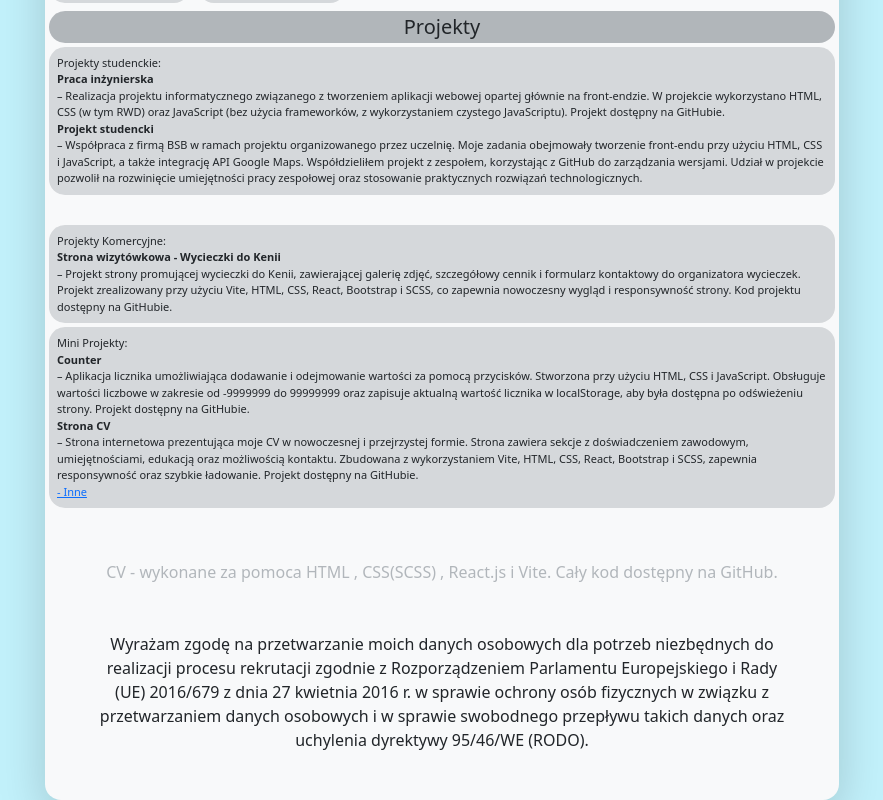
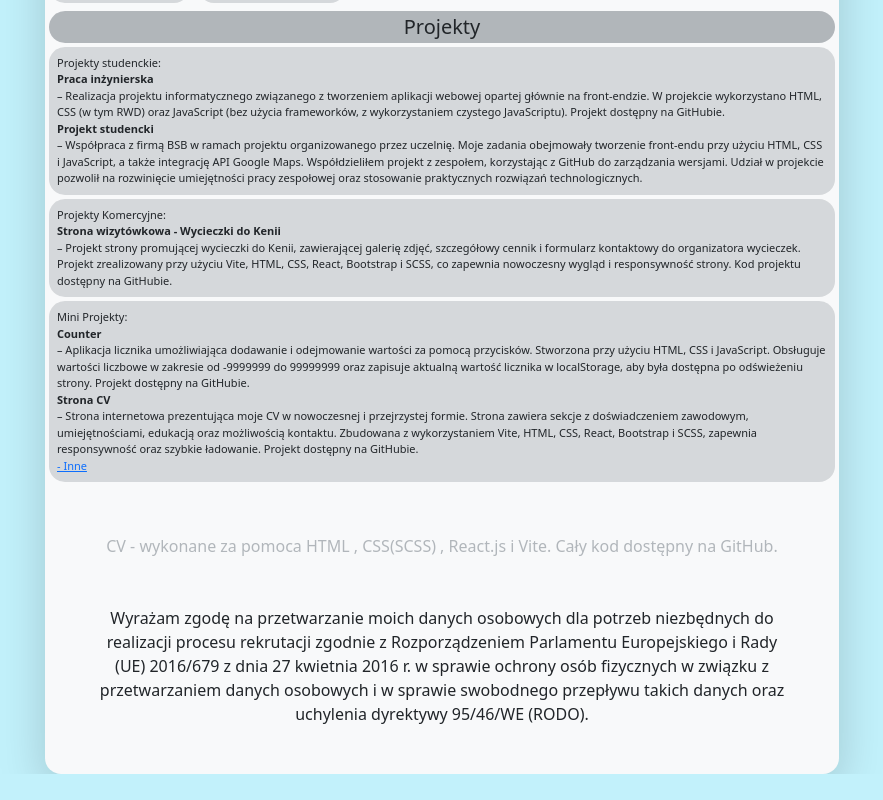
Before and after one commit to aJpaRmp/Curriculum-Vitae, a React (Vite) app: page / in a window 1280 px wide. Shown: the part 1222-2022 px from the top of the page, without its empty margins (198-1081 px from the left). After the commit the page ends 1996 px from the top, so only its background shows below. Built offline with nearby package versions, Linux system fonts and the light colour scheme.

Commit message:
Update project.scss

```diff
--- a/src/components/Main/Project/project.scss
+++ b/src/components/Main/Project/project.scss
@@ -1,8 +1,5 @@
 #project {
   ul {
-  }
-  .xd {
-    margin-top: 30px !important;
   }
   li {
     font-size: 11px;
```
